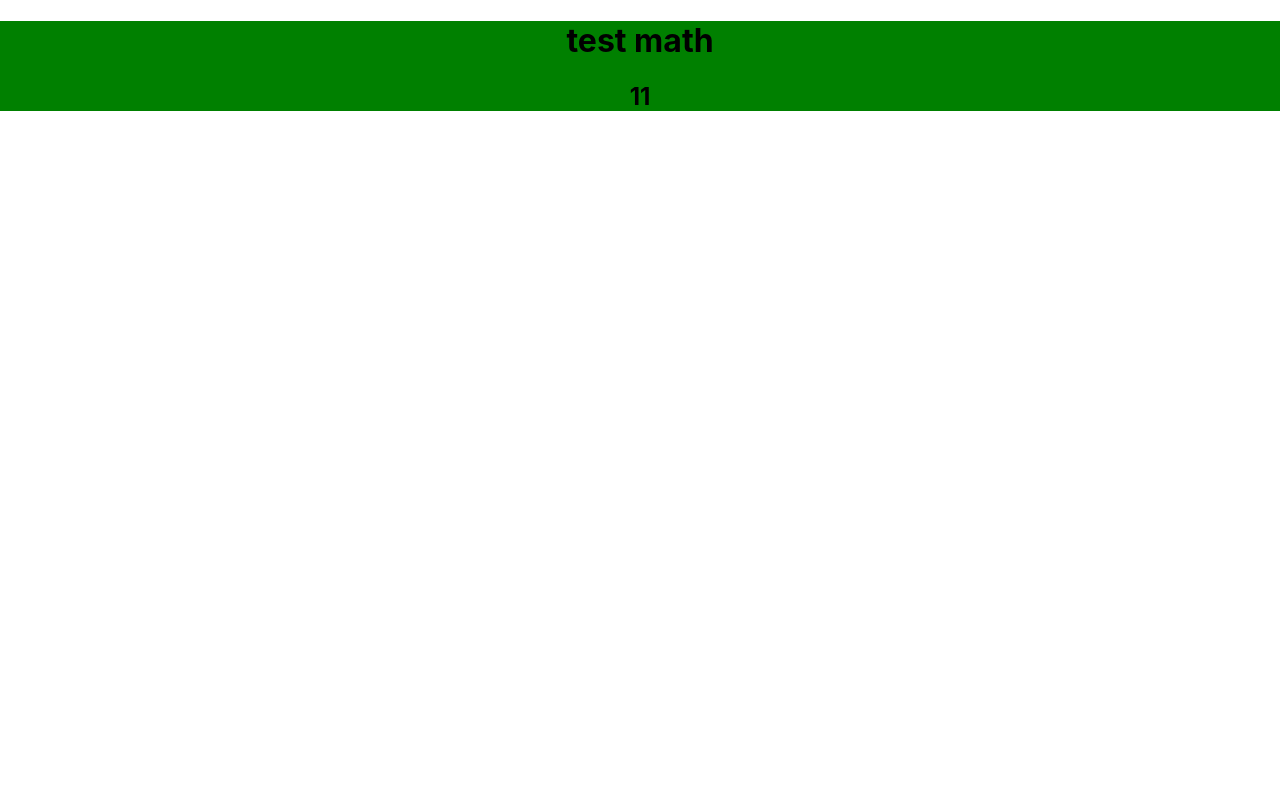
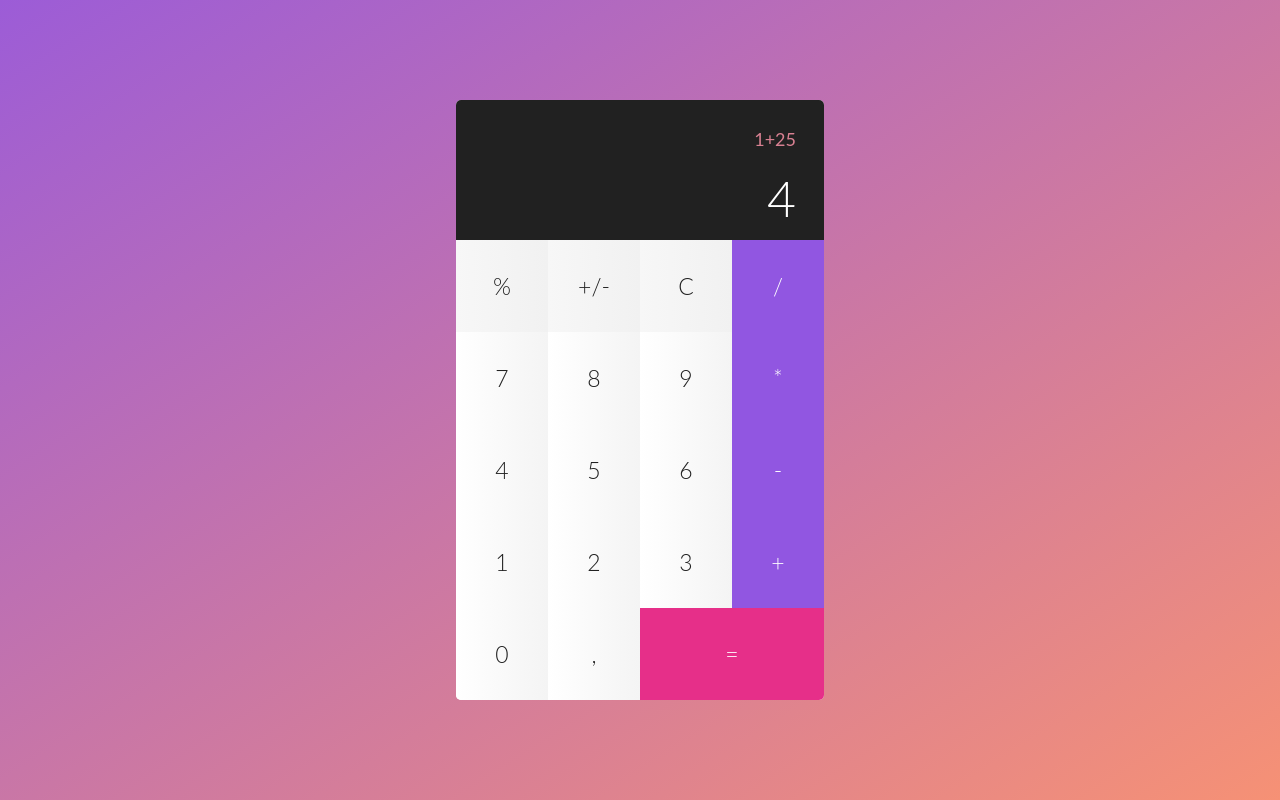
Before and after one commit to bany-org/web-calc, a React (Create React App) app: page / in a window 1280 px wide. Built offline with nearby package versions, Linux system fonts and the light colour scheme.

Commit message:
components design prototype

```diff
--- a/src/components/App.js
+++ b/src/components/App.js
@@ -1,21 +1,36 @@
 import React from "react";
 import styled from "styled-components";
-import { evaluate } from "mathjs";
 
-const Expression = styled.div`
-    background-color: green;
-    font-size: 900;
-    text-align: center;
+import Display from "./Display/Display";
+import Keyboard from "./Keyboard/Keyboard";
+
+const CalculatorWrapper = styled.div`
+    display: flex;
+    justify-content: center;
+    width: 100vw;
+    height: 100vh;
+    align-items: center;
+    background-image: linear-gradient(to right bottom, #9c5cd7, #f69175);
+`;
+
+const Calculator = styled.div`
+    display: flex;
+    flex-direction: column;
+    width: 368px;
+    height: 600px;
+    border-radius: 5px;
+    background-color: #ffffff;
+    overflow: hidden;
 `;
 
 function App() {
     return (
-        <div className="App">
-            <Expression>
-                <h1> test math</h1>
-                <h2>{evaluate("2 * 4 + 3")}</h2>
-            </Expression>
-        </div>
+        <CalculatorWrapper>
+            <Calculator>
+                <Display></Display>
+                <Keyboard />
+            </Calculator>
+        </CalculatorWrapper>
     );
 }
 
--- /dev/null
+++ b/src/components/Display/Display.js
@@ -0,0 +1,59 @@
+import React from "react";
+import styled from "styled-components";
+
+const DisplayArea = styled.div`
+    width: 368px;
+    height: 140px;
+    background-color: #212121;
+    color: #ffffff;
+    display: flex;
+    flex-direction: column;
+    /* justify-content: right; */
+    /* padding-top: 30px; */
+    /* padding-right: 27px; */
+`;
+
+const ExpressionRow = styled.div`
+    /* width: 160px; */
+    /* width: 100%; */
+    /* height: 16px; */
+    font-family: Lato;
+    font-size: 18px;
+    /* font-weight: normal; */
+    /* font-stretch: normal; */
+    /* font-style: normal; */
+    /* line-height: 3.89; */
+    letter-spacing: normal;
+    text-align: right;
+    color: #d98192;
+    padding-top: 28px;
+    padding-right: 28px;
+`;
+
+const ResultRow = styled.div`
+    /* width: 118px; */
+    /* width: 100%; */
+    /* height: 42px; */
+    margin-top: 18px;
+    font-family: Lato;
+    font-size: 50px;
+    font-weight: 300;
+    /* font-stretch: normal; */
+    /* font-style: normal; */
+    /* line-height: 1.4; */
+    /* letter-spacing: normal; */
+    text-align: right;
+    color: #ffffff;
+    padding-right: 28px;
+`;
+
+const Display = () => {
+    return (
+        <DisplayArea>
+            <ExpressionRow>1+25</ExpressionRow>
+            <ResultRow>4</ResultRow>
+        </DisplayArea>
+    );
+};
+
+export default Display;
--- /dev/null
+++ b/src/components/Keyboard/Keyboard.js
@@ -0,0 +1,86 @@
+import React from "react";
+import styled, { css } from "styled-components";
+
+const Button = styled.div`
+    width: 92px;
+    height: 92px;
+    background-image: linear-gradient(to right, #ffffff, #f4f4f4);
+
+    font-family: Lato;
+    font-size: 23px;
+    font-weight: 300;
+    /* font-stretch: normal; */
+    /* font-style: normal; */
+    /* line-height: 3.04; */
+    /* letter-spacing: normal; */
+    /* text-align: right; */
+    color: #212121;
+    display: flex;
+    align-items: center;
+    justify-content: center;
+    flex: 1;
+
+    ${(props) =>
+        props.color === "violet" &&
+        css`
+            background-color: #9156e1;
+            background-image: none;
+            color: #ffffff;
+        `}
+    ${(props) =>
+        props.color === "pink" &&
+        css`
+            background-color: #e62f89;
+            background-image: none;
+            color: #ffffff;
+            flex: 2;
+        `}
+
+    ${(props) =>
+        props.firstRow === true &&
+        css`
+            background-image: linear-gradient(to right, #f7f7f7, #f1f1f1);
+        `}
+`;
+
+const KeyboardRow = styled.div`
+    display: flex;
+`;
+
+const Keyboard = () => {
+    return (
+        <div>
+            <KeyboardRow>
+                <Button firstRow>%</Button>
+                <Button firstRow>+/-</Button>
+                <Button firstRow>C</Button>
+                <Button color="violet">/</Button>
+            </KeyboardRow>
+            <KeyboardRow>
+                <Button>7</Button>
+                <Button>8</Button>
+                <Button>9</Button>
+                <Button color="violet">*</Button>
+            </KeyboardRow>
+            <KeyboardRow>
+                <Button>4</Button>
+                <Button>5</Button>
+                <Button>6</Button>
+                <Button color="violet">-</Button>
+            </KeyboardRow>
+            <KeyboardRow>
+                <Button>1</Button>
+                <Button>2</Button>
+                <Button>3</Button>
+                <Button color="violet">+</Button>
+            </KeyboardRow>
+            <KeyboardRow>
+                <Button>0</Button>
+                <Button>,</Button>
+                <Button color="pink">=</Button>
+            </KeyboardRow>
+        </div>
+    );
+};
+
+export default Keyboard;
```
